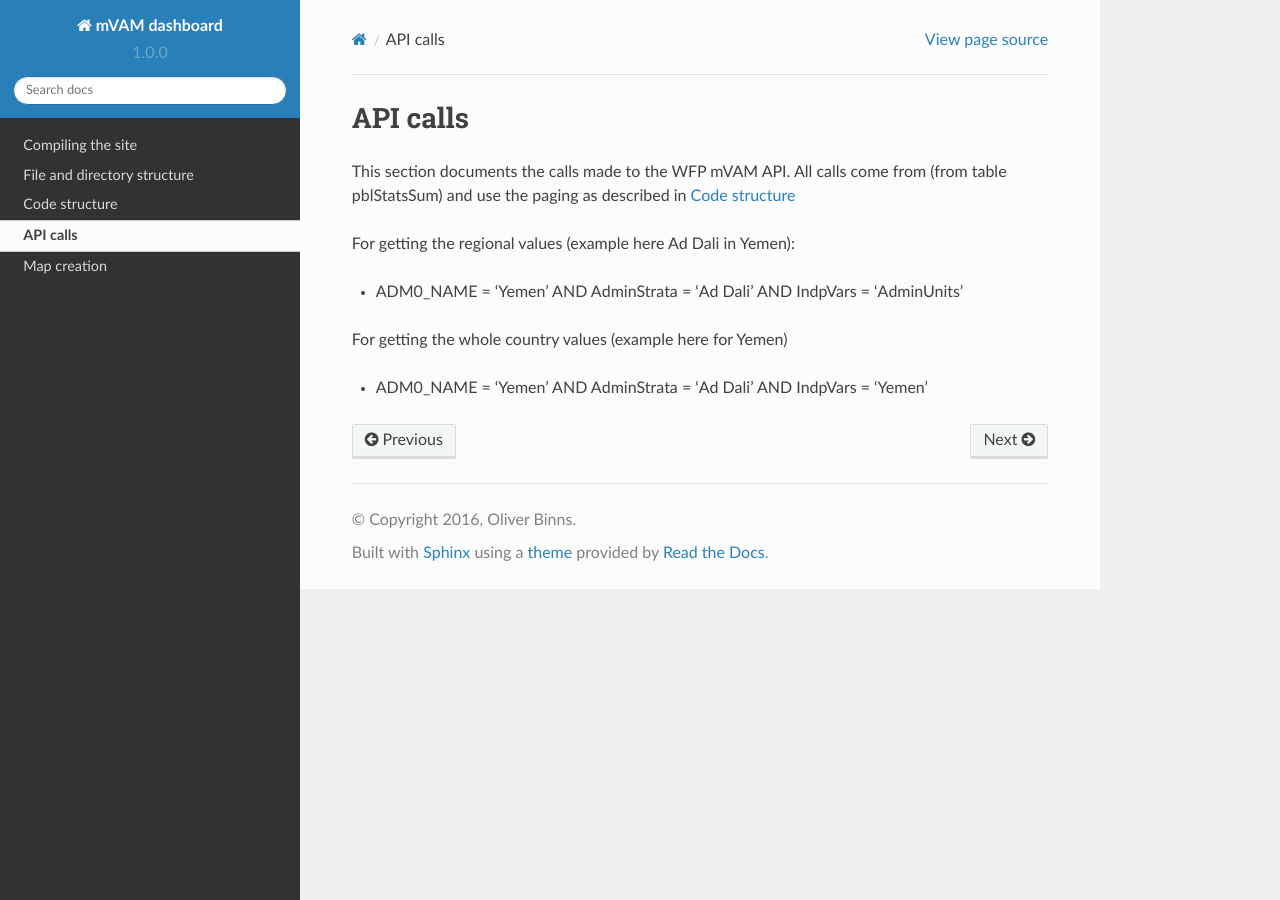
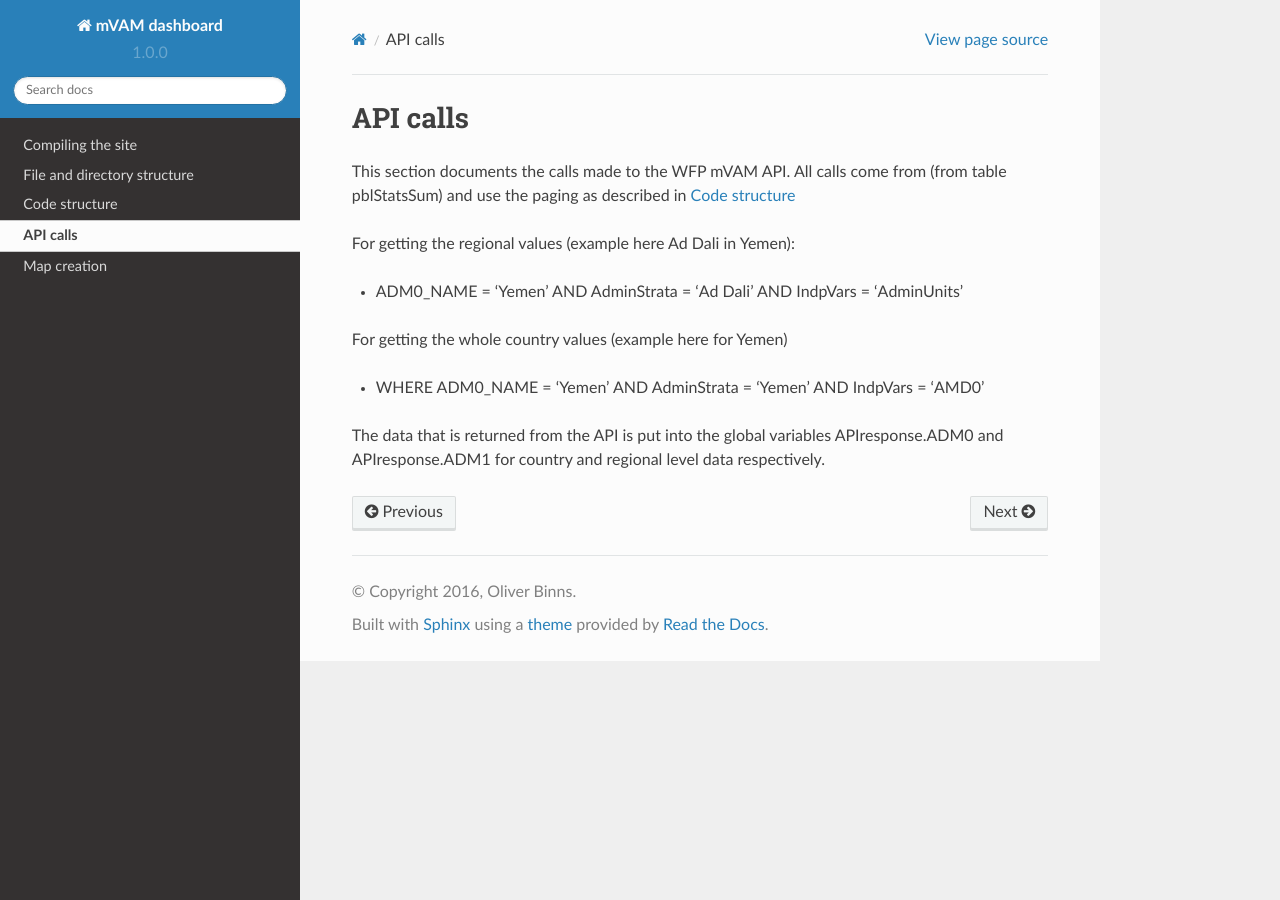
Before and after one commit to oliverbinns/mVAMmaps, a Sphinx documentation site: the page built from docs/source/API.rst, in a window 1280 px wide. Built offline with Sphinx 7.4.7 and the Read the Docs theme 2.0.0, drawn with Linux system fonts in a browser that asks for light colours.

```diff
--- a/docs/source/API.rst
+++ b/docs/source/API.rst
@@ -9,4 +9,6 @@ For getting the regional values (example here Ad Dali in Yemen):
 
 For getting the whole country values (example here for Yemen)
 
-* ADM0_NAME = 'Yemen' AND AdminStrata = 'Ad Dali' AND IndpVars = 'Yemen'
+* WHERE ADM0_NAME = 'Yemen' AND AdminStrata = 'Yemen' AND IndpVars = 'AMD0'
+
+The data that is returned from the API is put into the global variables APIresponse.ADM0 and APIresponse.ADM1 for country and regional level data respectively.
```
Also changed, not shown: docs/source/structure.rst (+1 -1 lines).
